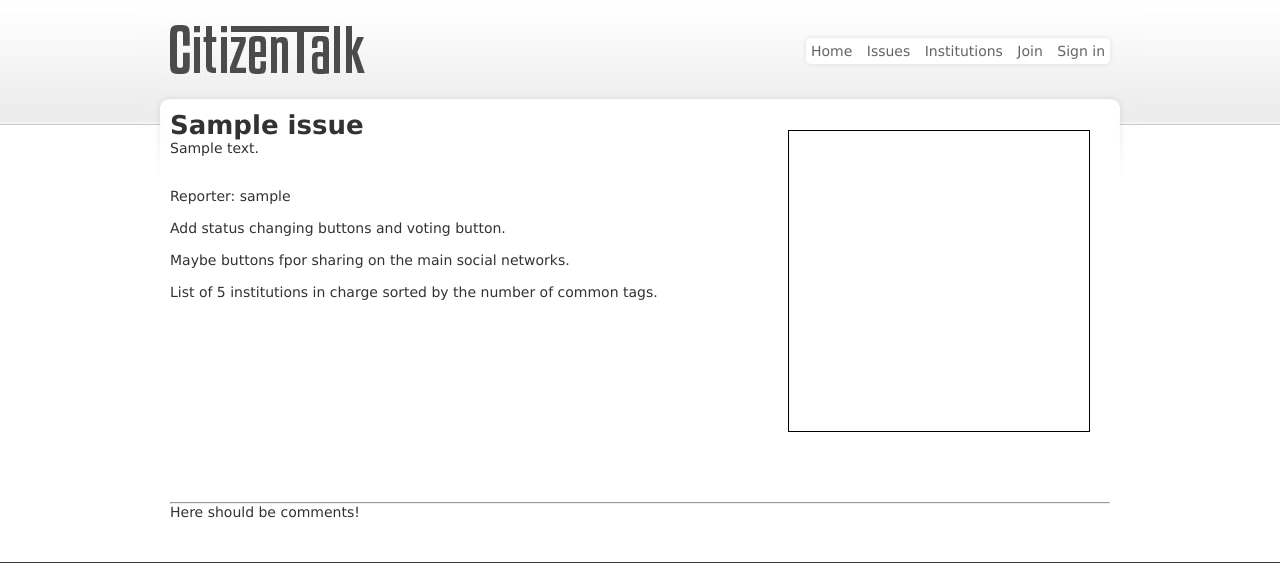
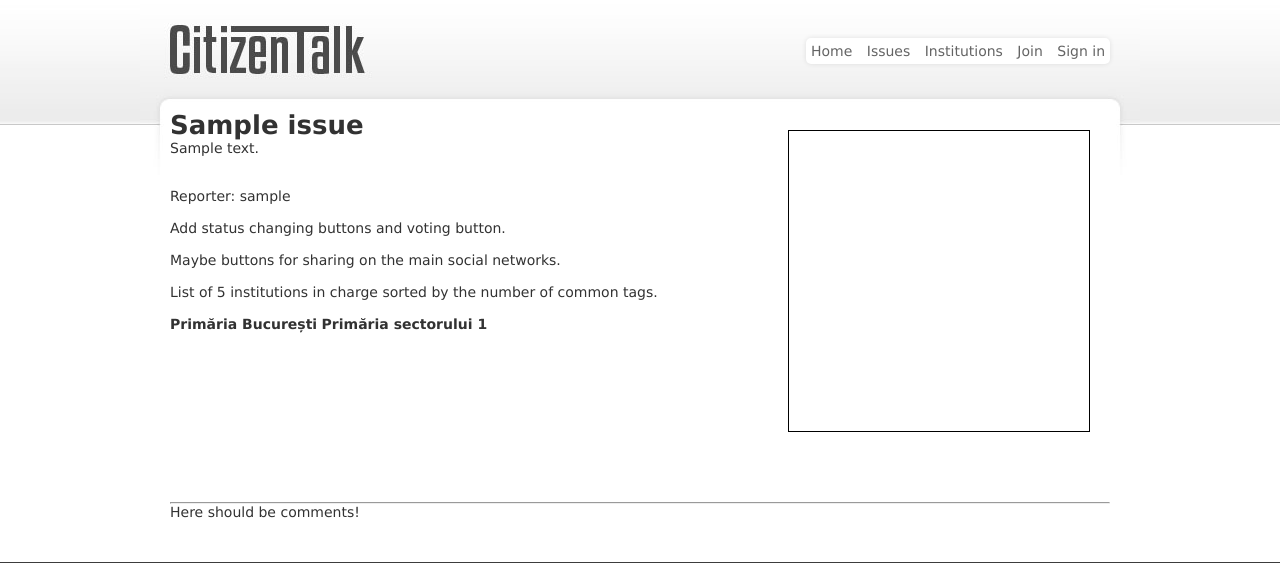
Before and after one commit to andreisavu/citizentalk.org, a Django app: template citizentalk/issues/templates/issues/view.html in a window 1280 px wide. Shown: the top 563 px of the page. Run offline with Django 3.2, Linux system fonts and the light colour scheme; the template is opened without the code that fills it: values that come from a table or form of the project are taken from there, others are empty; data comes from the database, SQL or seed files in the repository; tables that the repository leaves empty hold one stand-in row (values such as "Sample post"); parts of the project's set-up code (start-up, migrations or seed data) failed here and were passed over.

Commit message:
restrict tags to lowercase and list related institutions for issues

```diff
--- a/citizentalk/issues/templates/issues/view.html
+++ b/citizentalk/issues/templates/issues/view.html
@@ -12,9 +12,12 @@
     <br /><br />
     Add status changing buttons and voting button.
     <br /><br />
-    Maybe buttons fpor sharing on the main social networks.
+    Maybe buttons for sharing on the main social networks.
     <br /><br />
-    List of 5 institutions in charge sorted by the number of common tags.
+    List of 5 institutions in charge sorted by the number of common tags.<br /><br />
+    {% for inst in institutions %}
+        <b>{{ inst }}</b>
+    {% endfor %}
     </div>
 
     <div style="border: 1px solid black; margin: 20px; width: 300px; height: 300px;float: right"></div>
--- a/citizentalk/settings.py
+++ b/citizentalk/settings.py
@@ -29,6 +29,8 @@ LOGIN_URL = '/login/'
 LOGIN_REDIRECT_URL = '/'
 
 ITEMS_PER_PAGE = 20
+
+FORCE_LOWERCASE_TAGS = True
 
 # Local time zone for this installation. Choices can be found here:
 # http://en.wikipedia.org/wiki/List_of_tz_zones_by_name
```
Also changed, not shown: citizentalk/issues/views.py (+7 -1 lines).
